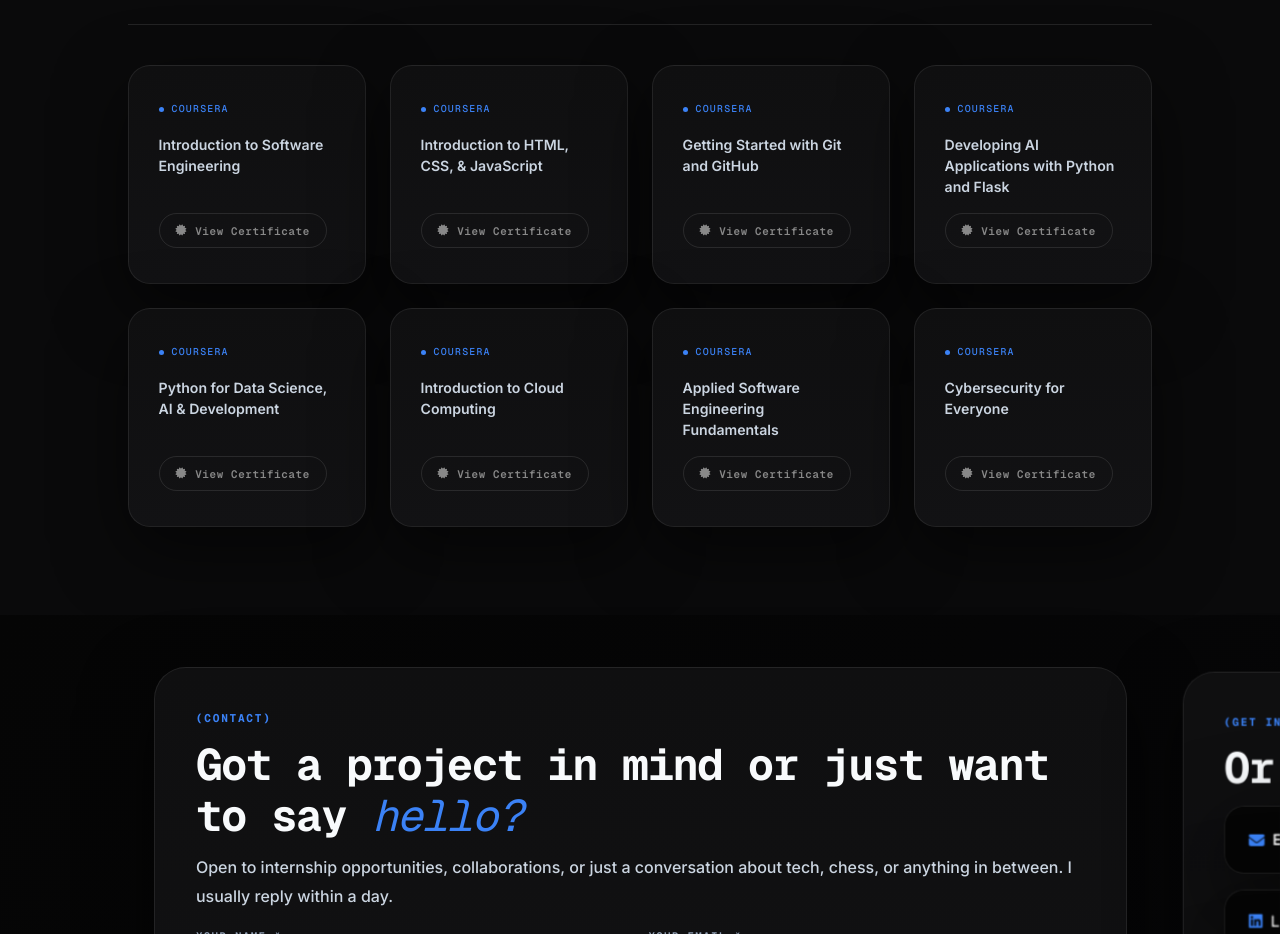
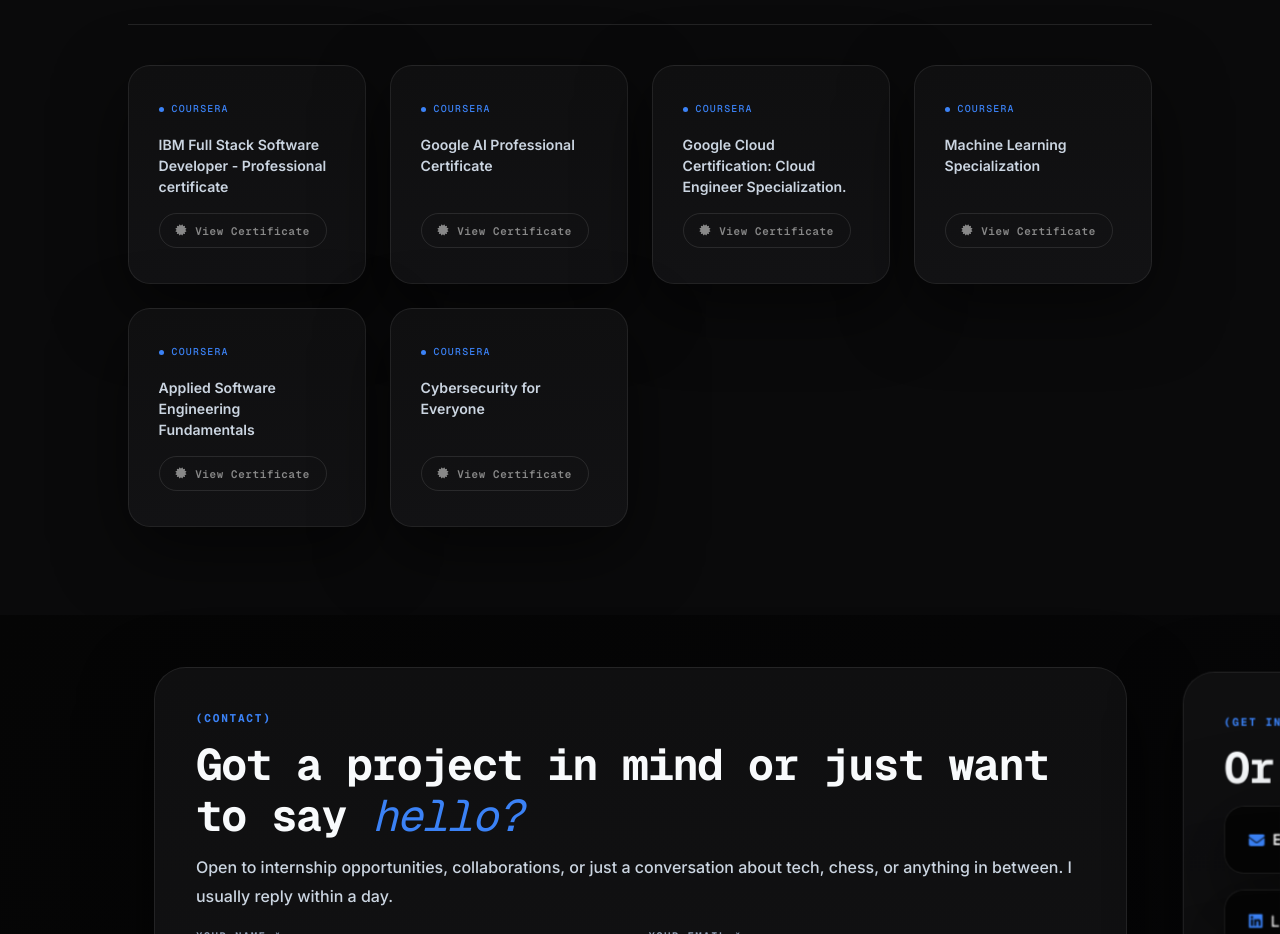
Before and after one commit to karthikeyan-rj/portfolio-website, a React (Vite) app: page / in a window 1280 px wide. Shown: the part 5780-6714 px from the top of the page. Built offline with nearby package versions, Linux system fonts and the light colour scheme; no server answers.

Commit message:
Modify certifications with new titles and links
Updated certification titles and URLs for various courses.

```diff
--- a/src/data/certifications.js
+++ b/src/data/certifications.js
@@ -1,33 +1,23 @@
 export const certifications = [
   {
-    title: "Introduction to Software Engineering",
+    title: "IBM Full Stack Software Developer - Professional certificate",
     platform: "Coursera",
-    certificateUrl: "https://coursera.org/share/f7b28a114c88aaa862bd475a254d170d"
+    certificateUrl: "https://coursera.org/share/16982e283f0c9ba80fb5a938d7359ee5"
   },
   {
-    title: "Introduction to HTML, CSS, & JavaScript",
+    title: "Google AI Professional Certificate",
     platform: "Coursera",
-    certificateUrl: "https://coursera.org/share/26a16fad70f3a286e6e1d6ffc2b71d76"
+    certificateUrl: "https://coursera.org/share/3a88b760f7e3e4da50ab60dece055250"
   },
   {
-    title: "Getting Started with Git and GitHub",
+    title: "Google Cloud Certification: Cloud Engineer Specialization.",
     platform: "Coursera",
-    certificateUrl: "https://coursera.org/share/dafada206972839300e09f8a33df8a5d"
+    certificateUrl: "https://coursera.org/share/4f60258abfc0d5179b6df6492217796b"
   },
   {
-    title: "Developing AI Applications with Python and Flask",
+    title: "Machine Learning Specialization",
     platform: "Coursera",
-    certificateUrl: "https://coursera.org/share/58194e687f7be6c9c276c9a40e184ddf"
-  },
-  {
-    title: "Python for Data Science, AI & Development",
-    platform: "Coursera",
-    certificateUrl: "https://coursera.org/share/fe2570a289b4b0a392793bf78885a03d"
-  },
-  {
-    title: "Introduction to Cloud Computing",
-    platform: "Coursera",
-    certificateUrl: "https://coursera.org/share/d845197695cf76c090abb993d55bb39e"
+    certificateUrl: "https://coursera.org/share/1c5a225362f9c3e37d5b4c5c26a439f6"
   },
   {
     title: "Applied Software Engineering Fundamentals",
```
